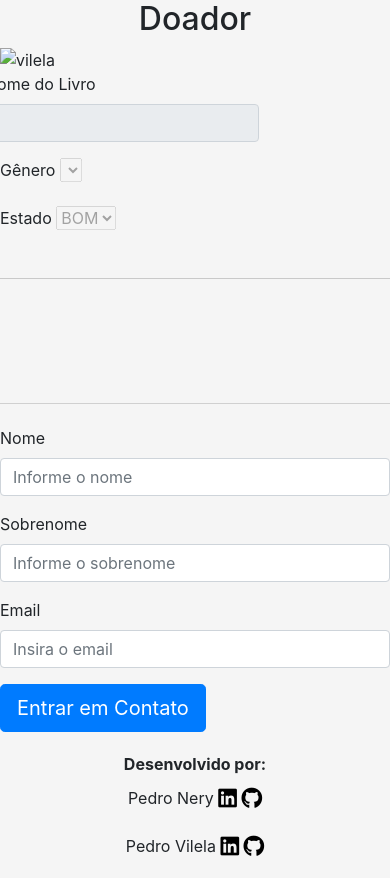
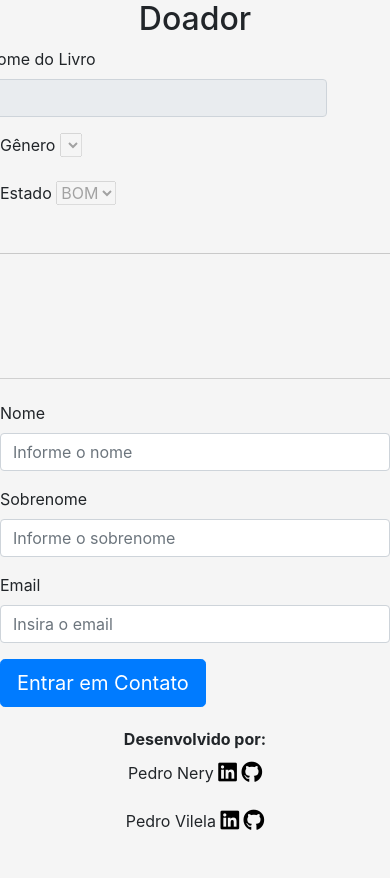
Before and after one commit to PedroNerySoares/WEB_FINAL, a PHP site: page /livroDetalhe.php in a window 390 px wide; the page is wider, and only the part inside the window is pictured. Shown: the part 101-979 px from the top of that part. After the commit the page ends 931 px from the top of that part, so only its background shows below. Run offline with PHP 8.4, Linux system fonts and the light colour scheme; data that the repository does not hold is empty.

Commit message:
centralização

```diff
--- a/CadastrarLivros.php
+++ b/CadastrarLivros.php
@@ -14,7 +14,7 @@ include_once("./Templates/Header.php")
     <div id="card">
         <img id="card-img" src="placeholder.jpg" style="display: none;">
     </div>
-    <form id="create-form" action="<?= $BASE_URL ?>config/criarLivro.php" method="POST">
+    <form id="create-form" action="<?= $BASE_URL ?>config/criarLivro.php" method="POST" class="form_campo">
         <fieldset>
             <input type="hidden" name="type" value="create">
             <div class="form-group col-md-4">
--- a/Contatos.php
+++ b/Contatos.php
@@ -2,7 +2,7 @@
 include_once("./Templates/Header.php")
 ?>
 
-<div id="conteudo_contact">
+<div id="conteudo_contact" class="form_campo">
     <section id="contatos">
         <h2>Contato</h2>
         <form action="<?= $BASE_URL ?>config/criarContato.php" method="POST">
--- a/Styles/styles.css
+++ b/Styles/styles.css
@@ -148,12 +148,31 @@ h1,
 h2 {
   text-align: center;
 }
-/*
+
 #campo_imagem {
   width: 10rem;
   margin: 1rem;
   align-self: center;
   border: 2px solid #f95842;
   margin-right: 300px;
-} */
-/*# sourceMappingURL=styles.css.map */
+}
+
+@media screen and (max-width: 899px) {
+  #campo_imagem {
+    display: none;
+  }
+  .cont {
+    width: 90%;
+  }
+  .form-control {
+    flex-direction: column;
+    overflow: scroll;
+    flex-wrap: nowrap;
+    max-height: 15rem;
+    padding-right: 5rem;
+  }
+  #conteudo_sobrenos {
+    width: 90%;
+    height: auto;
+  }
+}/*# sourceMappingURL=styles.css.map */
--- a/livroDetalhe.php
+++ b/livroDetalhe.php
@@ -10,7 +10,7 @@ include_once("./Config/BuscaLivroDetalhe.php");
 // echo ($api_what . str_replace(" ", "%20", $string));
 
 ?>
-<section id="doador">
+<section id="doador" class="form_campo">
     <h2>Doador</h2>
     <form>
         <fieldset>
```
Also changed, not shown: 1 other file.
